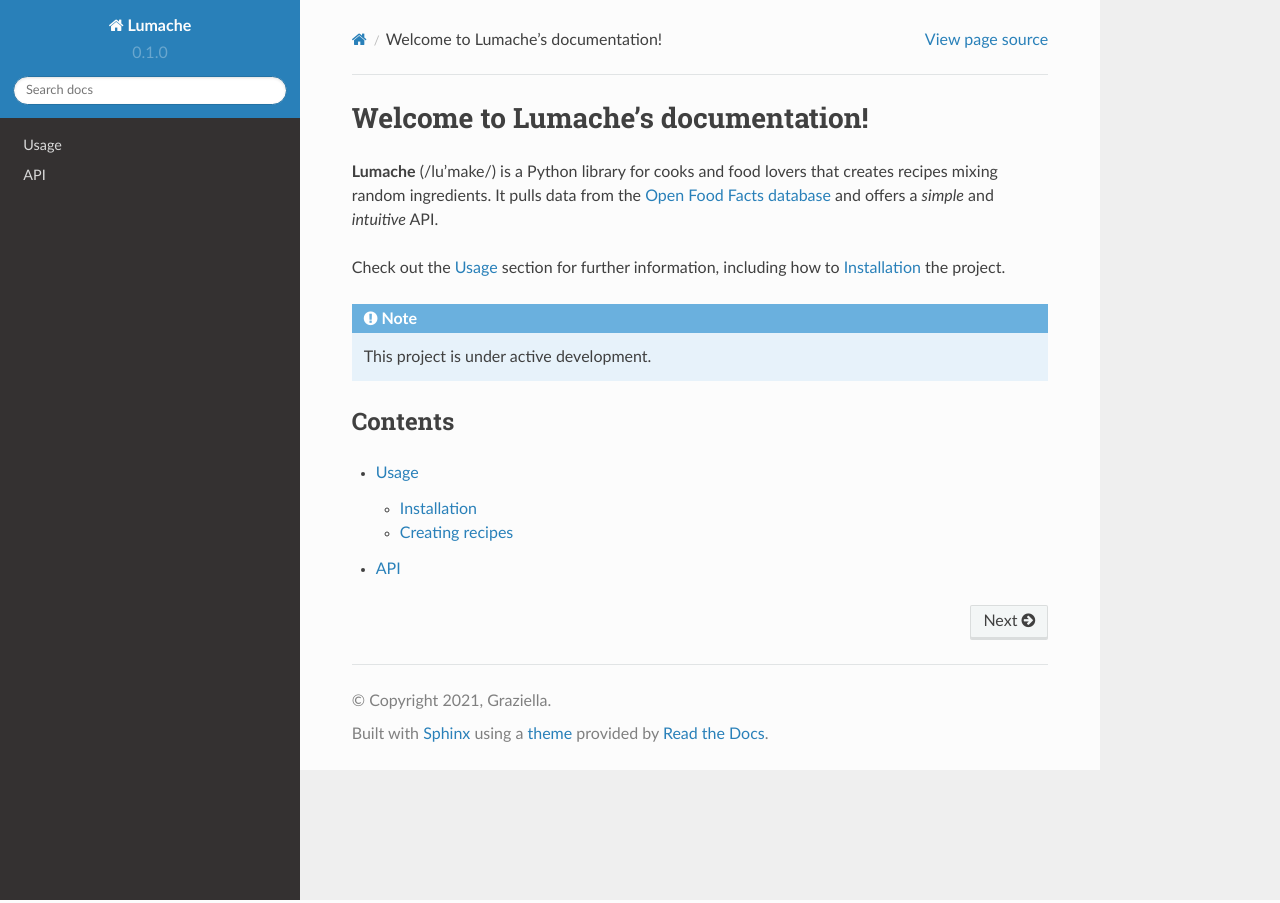
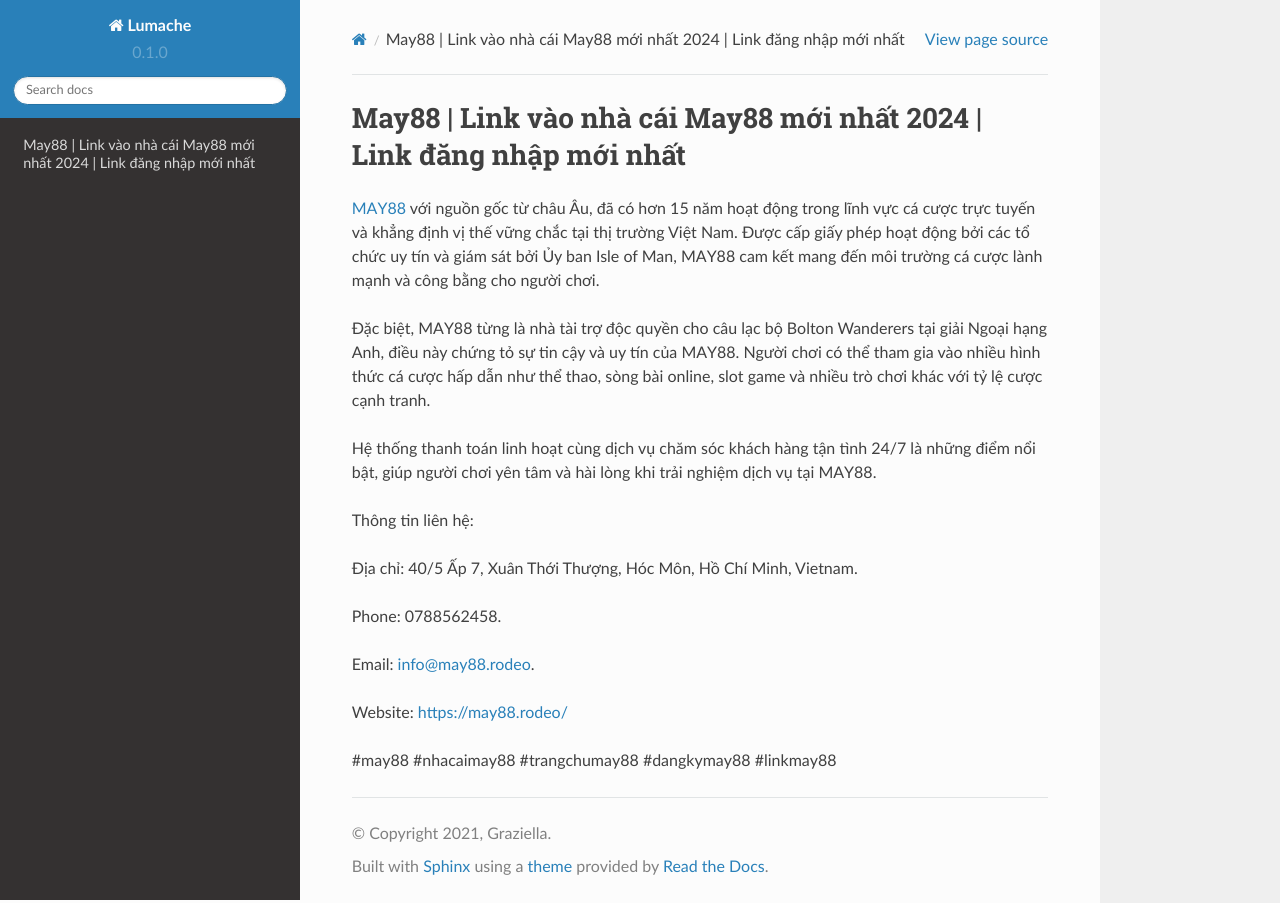
Before and after one commit to JonsCalicut123/may88rodeo, a Sphinx documentation site: the page built from docs/source/index.rst, in a window 1280 px wide. Built offline with Sphinx 7.4.7 and the Read the Docs theme 2.0.0, drawn with Linux system fonts in a browser that asks for light colours.

Commit message:
Update index.rst

```diff
--- a/docs/source/index.rst
+++ b/docs/source/index.rst
@@ -1,22 +1,20 @@
-Welcome to Lumache's documentation!
+May88 | Link vào nhà cái May88 mới nhất 2024 | Link đăng nhập mới nhất
 ===================================
 
-**Lumache** (/lu'make/) is a Python library for cooks and food lovers
-that creates recipes mixing random ingredients.
-It pulls data from the `Open Food Facts database <https://world.openfoodfacts.org/>`_
-and offers a *simple* and *intuitive* API.
+`MAY88 <https://may88.rodeo/>`_ với nguồn gốc từ châu Âu, đã có hơn 15 năm hoạt động trong lĩnh vực cá cược trực tuyến và khẳng định vị thế vững chắc tại thị trường Việt Nam. Được cấp giấy phép hoạt động bởi các tổ chức uy tín và giám sát bởi Ủy ban Isle of Man, MAY88 cam kết mang đến môi trường cá cược lành mạnh và công bằng cho người chơi.
 
-Check out the :doc:`usage` section for further information, including
-how to :ref:`installation` the project.
+Đặc biệt, MAY88 từng là nhà tài trợ độc quyền cho câu lạc bộ Bolton Wanderers tại giải Ngoại hạng Anh, điều này chứng tỏ sự tin cậy và uy tín của MAY88. Người chơi có thể tham gia vào nhiều hình thức cá cược hấp dẫn như thể thao, sòng bài online, slot game và nhiều trò chơi khác với tỷ lệ cược cạnh tranh.
 
-.. note::
+Hệ thống thanh toán linh hoạt cùng dịch vụ chăm sóc khách hàng tận tình 24/7 là những điểm nổi bật, giúp người chơi yên tâm và hài lòng khi trải nghiệm dịch vụ tại MAY88.
 
-   This project is under active development.
+Thông tin liên hệ:
 
-Contents
---------
+Địa chỉ: 40/5 Ấp 7, Xuân Thới Thượng, Hóc Môn, Hồ Chí Minh, Vietnam.
 
-.. toctree::
+Phone: 0788562458.
 
-   usage
-   api
+Email: info@may88.rodeo.
+
+Website: https://may88.rodeo/
+
+#may88 #nhacaimay88 #trangchumay88 #dangkymay88 #linkmay88
```
